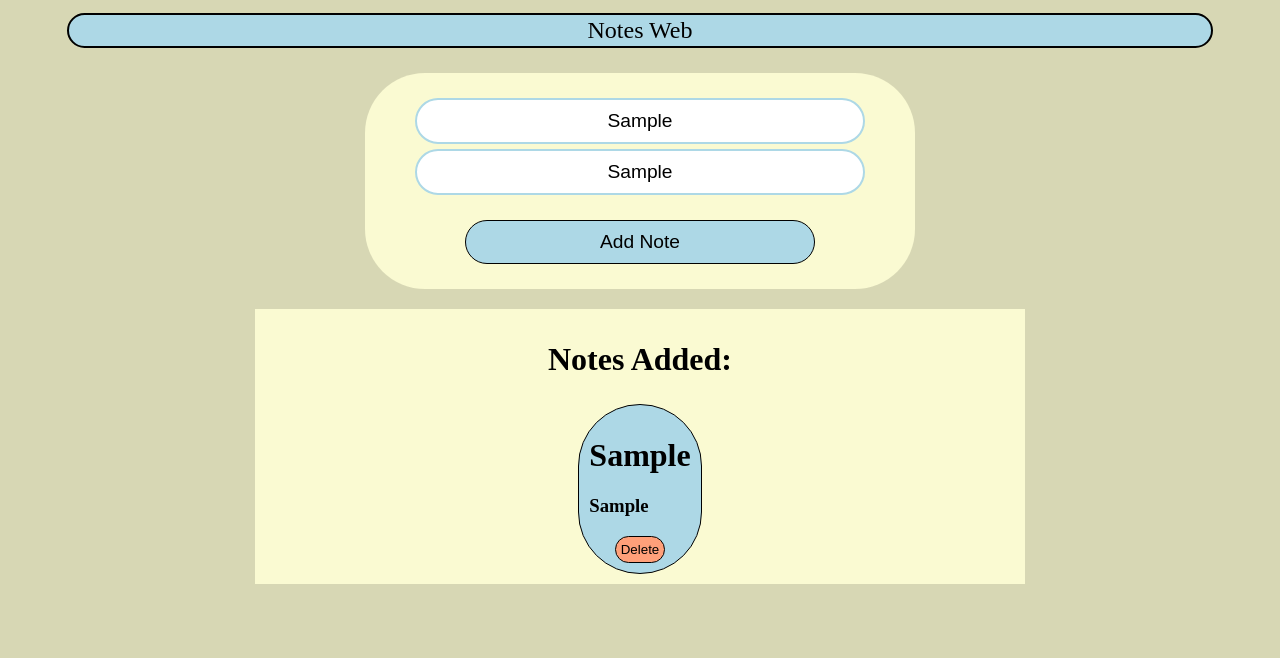
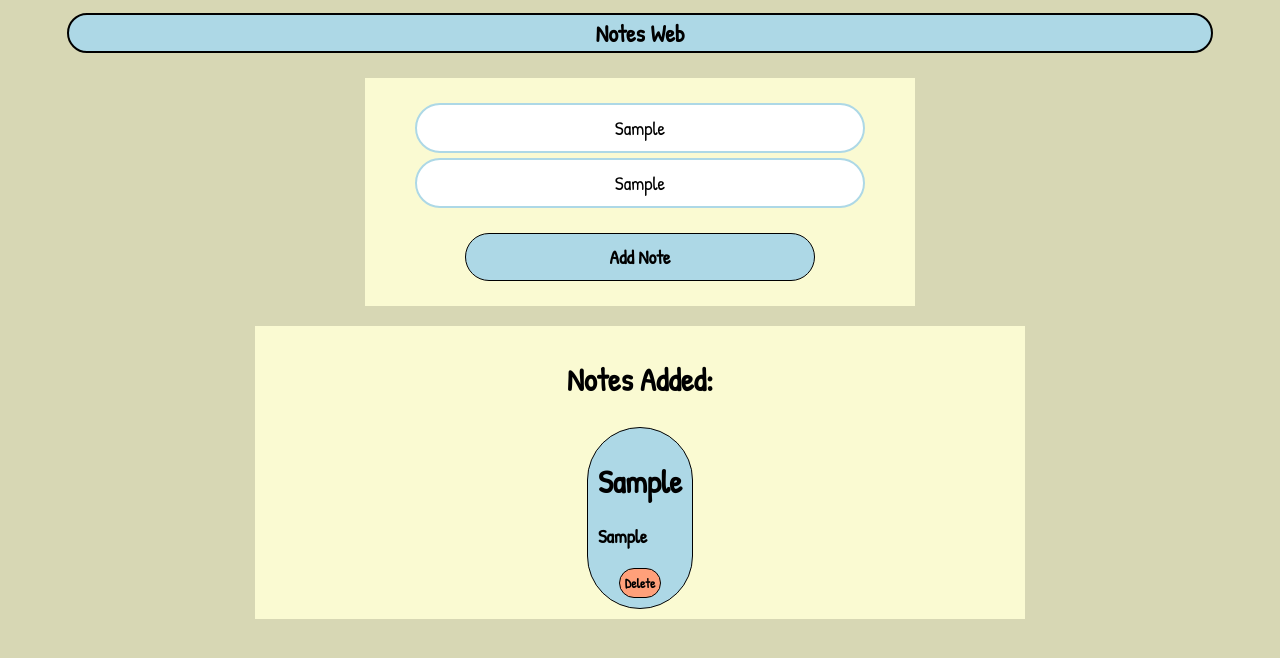
Before and after one commit to 2elm3alem3abdo/notes-app-web, a plain HTML site: page index.html in a window 1280 px wide. Both pictures are taken after typing "Sample", "Sample" into the empty fields and a click on the button "Add Note". Drawn offline with Linux system fonts and the light colour scheme.

Commit message:
Add files via upload

```diff
--- a/index.html
+++ b/index.html
@@ -2,6 +2,7 @@
 <html lang="en">
 <head>
     <title>Add Your Notes</title>
+    <link href="https://fonts.googleapis.com/css2?family=Patrick+Hand&display=swap" rel="stylesheet">
     <link rel="stylesheet" href="./style.css">
     <meta name="viewport" content="width=device-width, initial-scale=1.0">
 </head>
--- a/style.css
+++ b/style.css
@@ -1,6 +1,7 @@
 html{
     background-color: rgb(215, 215, 180);
     scroll-behavior: smooth;
+    font-family: 'Patrick Hand', sans-serif;
 }
 h1{
     text-align: center;
@@ -23,6 +24,7 @@ div[id="h1"]{
     background-color: lightblue;
     padding: 2px;
     font-size: x-large;
+    font-weight: bold;
 }
 div[id="main"]{
     background-color: lightgoldenrodyellow;
@@ -30,7 +32,6 @@ div[id="main"]{
     max-width: 500px;
     margin: auto;
     padding: 2%;
-    border-radius: 60px;
 }
 div[id="ida"]{
     display: flex;
@@ -48,6 +49,7 @@ input[id="t"]{
     padding-top: 2%;
     padding-bottom: 2%;
     box-sizing: border-box;
+    font-family: 'Patrick Hand', sans-serif;
 }
 input[id="c"]{
     border: solid  lightblue;
@@ -59,6 +61,7 @@ input[id="c"]{
     padding-top: 2%;
     padding-bottom: 2%;
     box-sizing: border-box;
+    font-family: 'Patrick Hand', sans-serif;
 }
 div[id="container"]{
     display: flex;
@@ -94,7 +97,6 @@ div[id="nadd"]{
     background-color: lightblue;
     border: 1px solid black;
     width: fit-content;
-    height: fit-content;
     border-radius: 100px;
     padding: 10px;
     animation: fadeIn 0.2s ease-in;
@@ -121,6 +123,8 @@ button[id="add"]{
     padding-top: 2%;
     padding-bottom: 2%;
     box-sizing: border-box;
+    font-family: 'Patrick Hand', sans-serif;
+    font-weight: bold;
 }
 button[id="delete"]{
     background-color: lightsalmon;
@@ -130,6 +134,8 @@ button[id="delete"]{
     border: 1px solid black;
     border-radius: 100px;
     padding: 5px;
+    font-family: 'Patrick Hand', sans-serif;
+    font-weight: bold;
 }
 .note.fade-out{
     animation: fadeOut 0.2s ease-out forwards;
@@ -143,7 +149,7 @@ button[id="delete"]{
 button[id="add"]:hover{
     transition: transform 0.05s ease-in, background-color 0.1s ease-in;
     transform: scale(1.1);
-    background-color: blue;
+    background-color: rgb(73, 116, 130);
 }
 button[id="delete"]:hover{
     transition: transform 0.05s ease-in, background-color 0.1s ease-in;
@@ -175,5 +181,5 @@ div[id="container"]::-webkit-scrollbar-thumb {
 }
 div[id="container"]::-webkit-scrollbar-thumb:hover{
     transition: transform 0.1s ease-in;
-    background-color: blue;
+    background-color: rgb(73, 116, 130);
 }
```
